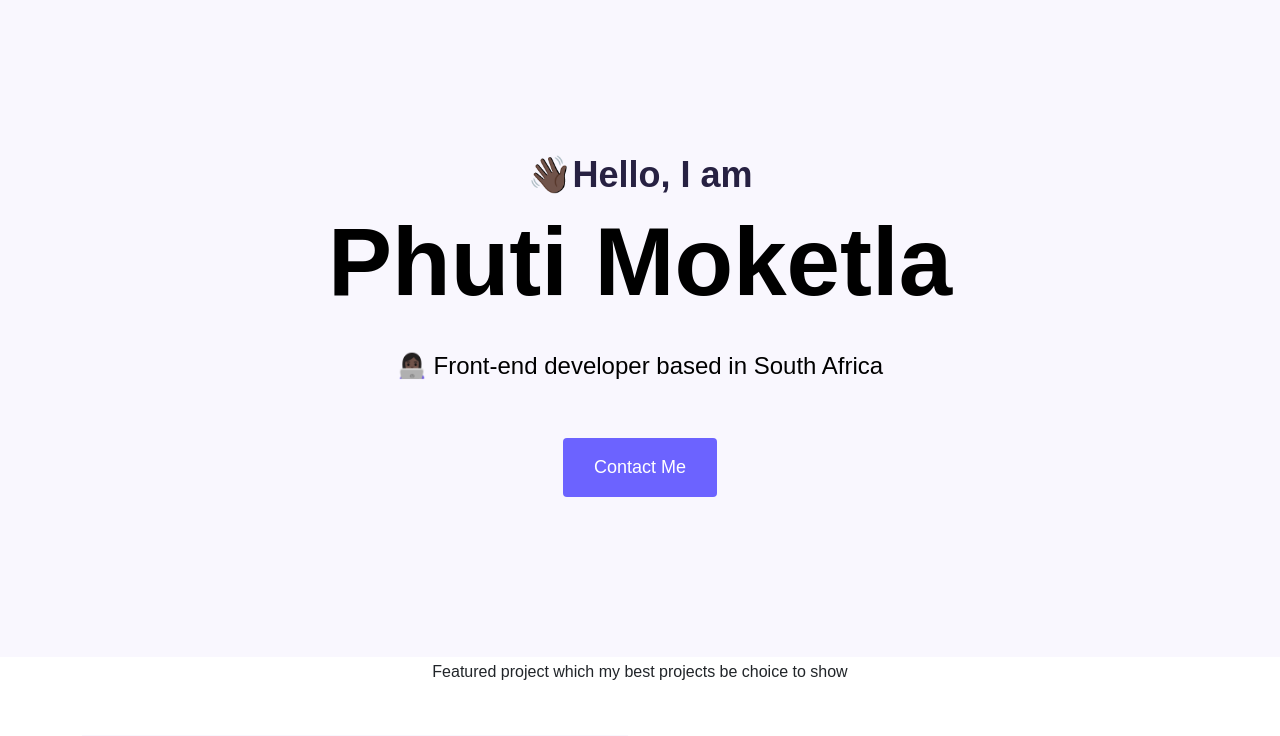
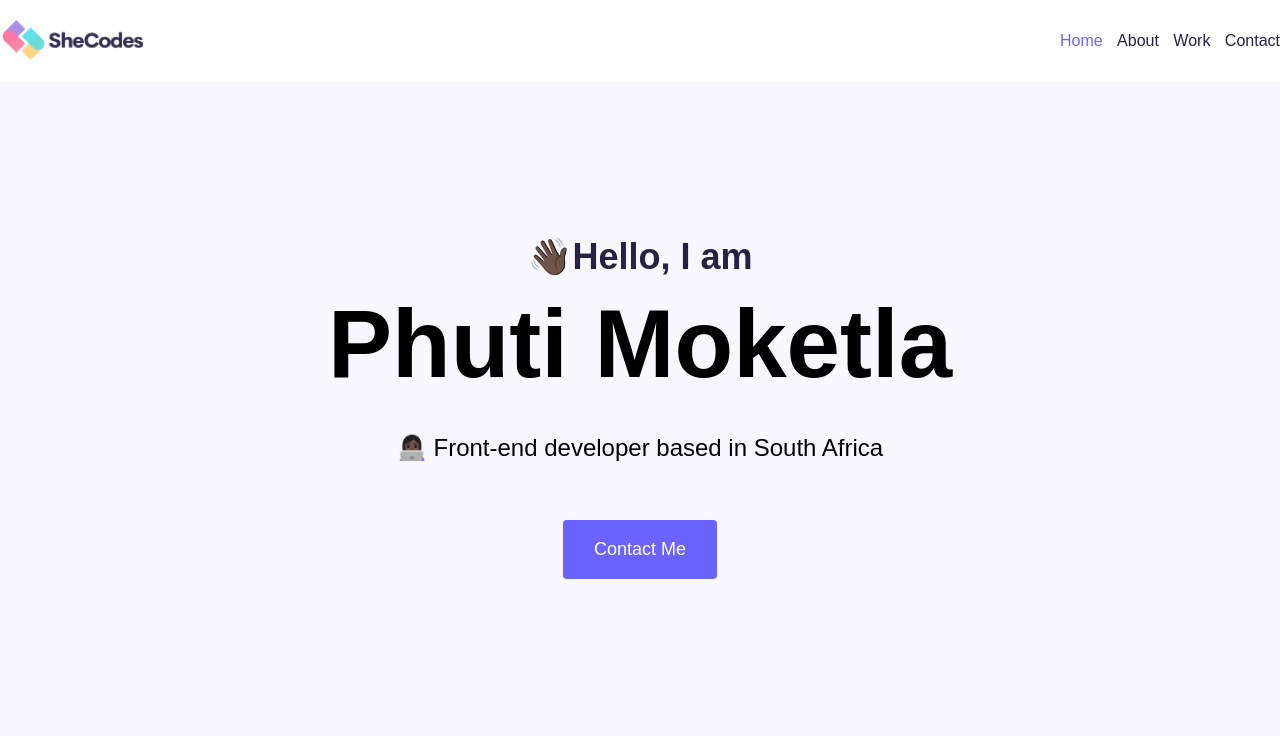
Before and after one commit to phuti28/Project-Portfolio, a plain HTML site: page index.html in a window 1280 px wide. Shown: the top 736 px of the page. Drawn offline with nearby package versions, Linux system fonts and the light colour scheme.

Commit message:
Added the project's header

```diff
--- a/index.html
+++ b/index.html
@@ -13,6 +13,28 @@
 </head>
 
 <body>
+    <div class="container"></div>
+    <nav class="d-flex justify-content-between">
+        <a href="/">
+            <img src="images/logo.png" class="logo d-none d-md-block" alt>
+            <img src="images/logo-small.jpg" class="logo d-block d-md-none" alt>
+        </a>
+        <ul>
+            <li class="active">
+                <a href="/"> Home</a>
+            </li>
+            <li>
+                <a href="/about.html"> About</a>
+            </li>
+            <li>
+                <a href="/work.html"> Work</a>
+            </li>
+            <li>
+                <a href="/contact.html"> Contact</a>
+            </li>
+        </ul>
+    </nav>
+    </div>
     <div class="hero">
         <p>👋🏿Hello, I am</p>
         <h1>
--- a/styles/portfolio.css
+++ b/styles/portfolio.css
@@ -100,6 +100,36 @@ line-height:80px;
     padding:120px 60px;
 }
 
+.logo{
+    max-height:40px;
+}
+
+nav{
+    padding:20px 0;
+}
+
+nav ul{
+    margin:0;
+    padding:0;
+}
+
+nav li{
+    display:inline;
+    list-style:none;
+    line-height:42px;
+    margin-left:10px;
+}
+
+nav a{
+    text-decoration: none;
+    color:#272142;
+    transition:all 100ms ease-in-out;
+}
+
+nav a:hover, nav li.active a {
+    color: var(--branding-color);
+}
+
 @media (max-width: 900px){
     h1{
         font-size:44px;
```
Also changed, not shown: images/logo-small.jpg (added), images/logo.png (added).
